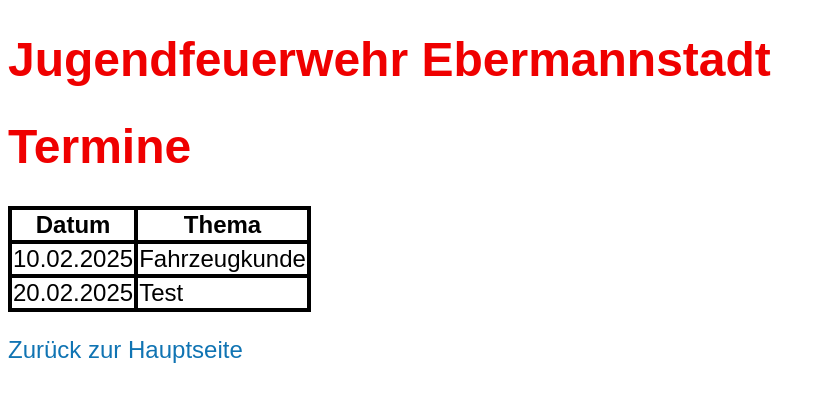
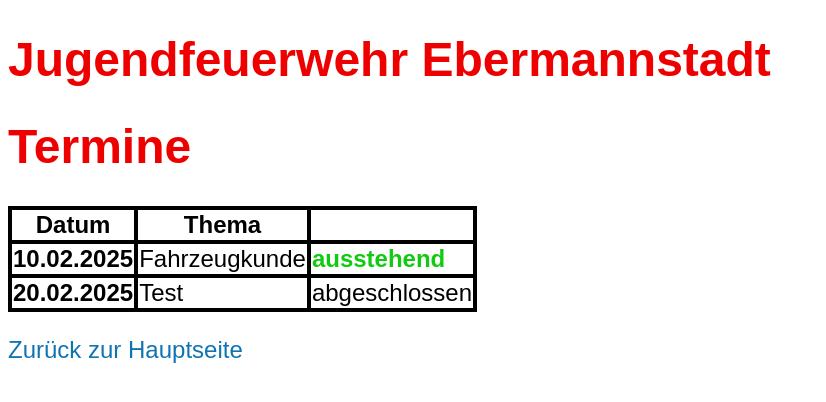
Before and after one commit to ShadowOfSights/Jugendfeuerwehr_Website, a plain HTML site: page Termine/Termine.html in a window 1280 px wide. Shown: the whole page, without its empty margins (0-826 px from the left). Drawn offline with Linux system fonts and the light colour scheme.

Commit message:
Table Test and commenting

```diff
--- a/Termine/Termine.html
+++ b/Termine/Termine.html
@@ -13,14 +13,17 @@
             <tr>
                 <th>Datum</th>
                 <th>Thema</th>
+                <th>  </th>
             </tr>
             <tr>
-                <td>10.02.2025</td>
+                <td><strong>10.02.2025</strong></td>
                 <td>Fahrzeugkunde</td>
+                <td id="status_a"><strong>ausstehend</strong></td>
             </tr>
             <tr>
-                <td>20.02.2025</td>
+                <td><strong>20.02.2025</strong></td>
                 <td>Test</td>
+                <td>abgeschlossen</td>
             </tr>
         </table>
     </p>
--- a/Termine/styleTermine.css
+++ b/Termine/styleTermine.css
@@ -14,6 +14,13 @@ a, a:visited, a:active, a:hover {
     text-decoration: none;
 }
 
+/*---------------*/
+/* Tables, td and th */
+/*---------------*/
+
+table, th, td{
+    border: 1px solid black;
+}
 
 table {
     background-color: black;
@@ -23,6 +30,14 @@ th, td{
     background-color: white;
 }
 
-table, th, td{
-    border: 1px solid black;
+/*---------------*/
+/* ID-Values */
+/*---------------*/
+
+#status_a{
+    color: rgb(18, 202, 18);
 }
+
+#status_g{
+    color: red;
+}
```
